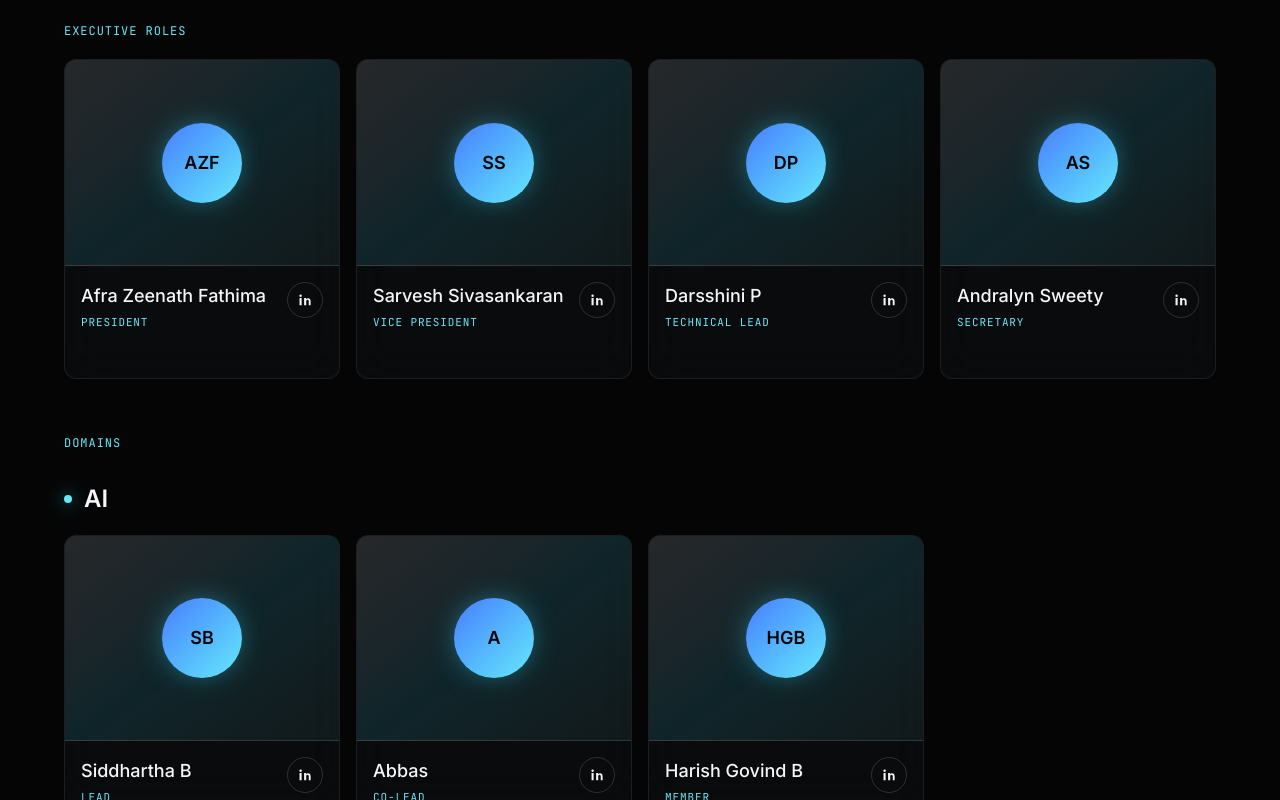
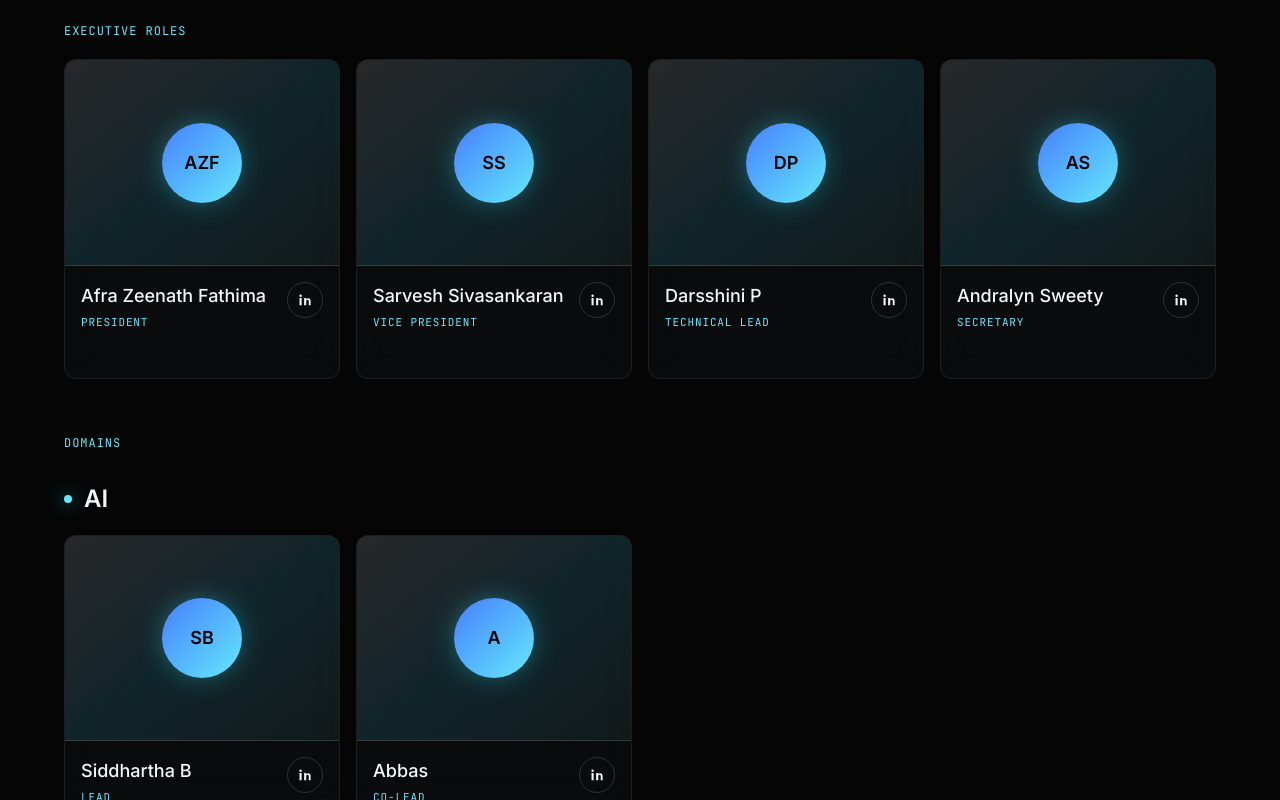
Before and after one commit to ROHITHKUMAR676/intellexawebsiteclub, a React (Vite) app: page / in a window 1280 px wide. Shown: the part 11200-12000 px from the top of the page. Built offline with nearby package versions, Linux system fonts and the light colour scheme.

Commit message:
Edited Member Details

```diff
--- a/src/data/content.ts
+++ b/src/data/content.ts
@@ -234,7 +234,7 @@ export const domainTeams = [
     domain: "AI",
     lead: "Siddhartha B",
     coLead: "Abbas",
-    members: ["Harish Govind B"],
+    members: [],
   },
   {
     domain: "APP",
@@ -264,7 +264,7 @@ export const domainTeams = [
     domain: "Event",
     lead: "Sangita",
     coLead: "Lakshana",
-    members: ["Vijayalakshmi", "Mithul"],
+    members: ["Vijayalakshmi", "Mithul", "Varsha"],
   },
   {
     domain: "Info-Sec",
```
